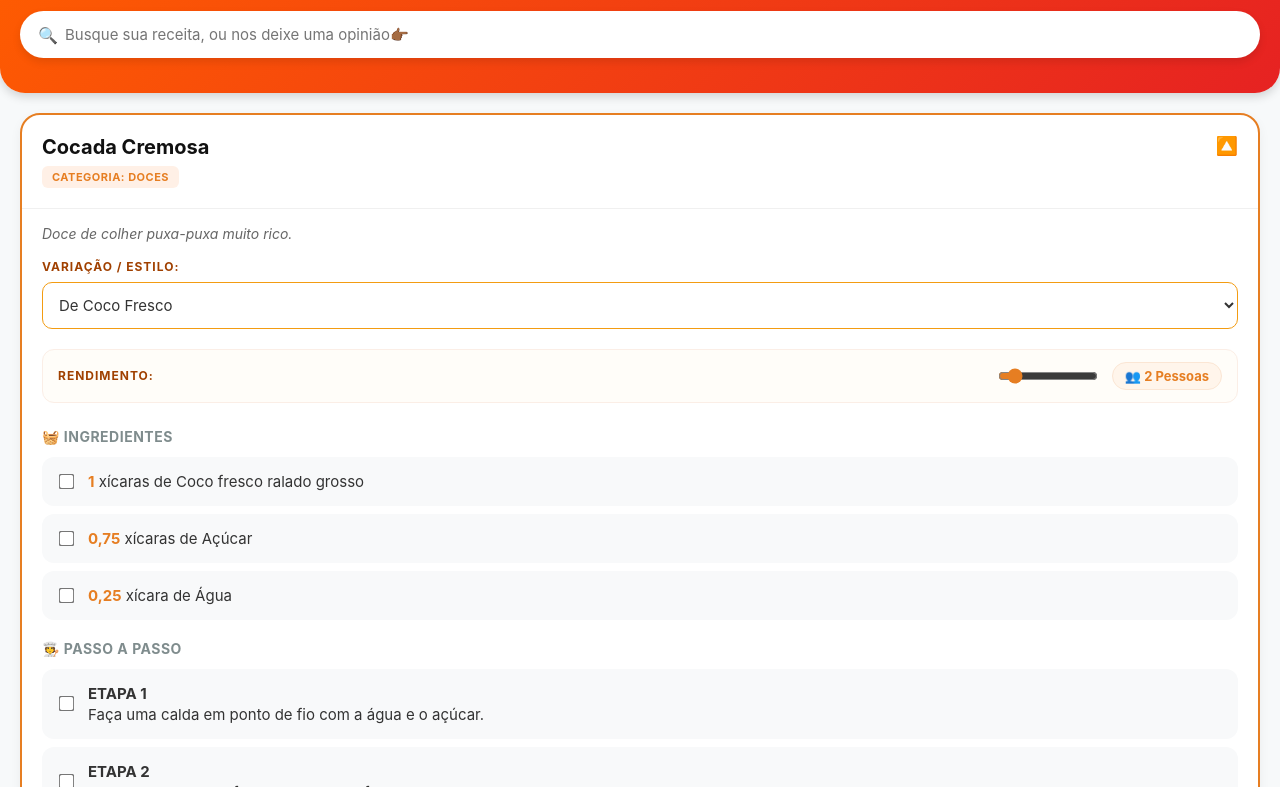
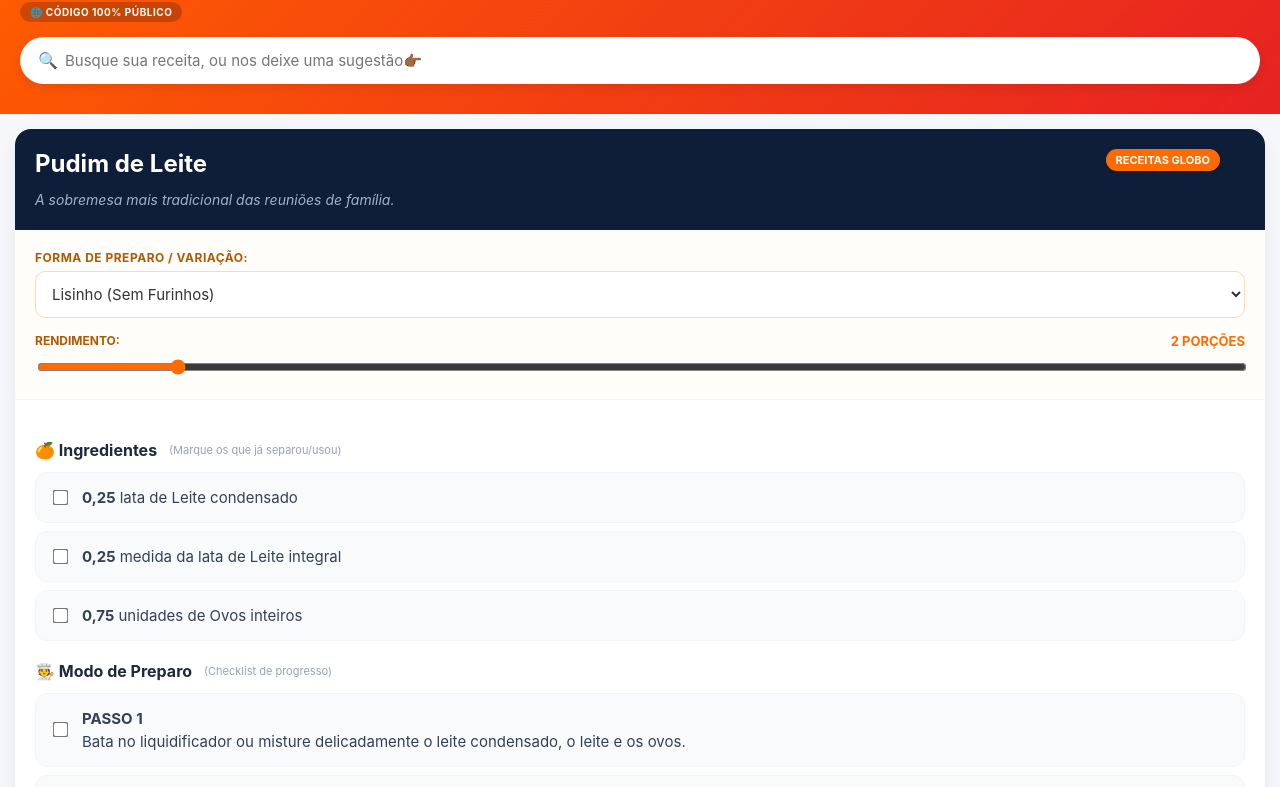
Before and after one commit to 0semn0me/Sem-Receita, a plain HTML site: page index.html in a window 1280 px wide. Shown: the part 79-866 px from the top of the page. Drawn offline with Linux system fonts and the light colour scheme.

Commit message:
Refactor styles and update recipe details in HTML

```diff
--- a/index.html
+++ b/index.html
@@ -6,138 +6,141 @@
     <title>Sem Receitas</title>
     <style>
         * { box-sizing: border-box; font-family: -apple-system, BlinkMacSystemFont, "Segoe UI", Roboto, Helvetica, Arial, sans-serif; }
-        body { background-color: #f7f9fa; margin: 0; padding: 0; color: #333; }
+        body { background-color: #f5f7fb; margin: 0; padding: 0; color: #333; }
 
-        /* HEADER IGUAL ÀS FOTOS */
+        /* CADEÇALHO PREMIUM ORIGINAL (FOTO 3) */
         .header {
             background: linear-gradient(135deg, #ff5e00, #e62222);
-            padding: 25px 20px 35px 20px;
-            border-bottom-left-radius: 25px;
-            border-bottom-right-radius: 25px;
+            padding: 25px 20px 30px 20px;
             position: relative;
-            box-shadow: 0 4px 10px rgba(0,0,0,0.15);
         }
-        .logo-container { display: flex; align-items: center; gap: 12px; margin-bottom: 20px; }
+        .logo-container { display: flex; align-items: center; gap: 12px; margin-bottom: 12px; }
         .logo-circle {
             background: white;
-            width: 45px;
-            height: 45px;
+            width: 42px;
+            height: 42px;
             border-radius: 50%;
             display: flex;
             align-items: center;
             justify-content: center;
-            font-size: 22px;
+            font-size: 20px;
         }
         .header h1 { color: white; margin: 0; font-size: 26px; font-weight: bold; }
 
-        /* ☰ BOTÃO DE MENU SUPERIOR DIREITO */
+        /* BADGE DO CÓDIGO PÚBLICO */
+        .public-badge {
+            background: rgba(0, 0, 0, 0.2);
+            color: white;
+            font-size: 10px;
+            font-weight: bold;
+            padding: 4px 10px;
+            border-radius: 20px;
+            display: inline-flex;
+            align-items: center;
+            gap: 5px;
+            text-transform: uppercase;
+            letter-spacing: 0.5px;
+            margin-bottom: 15px;
+        }
+
+        /* ☰ BOTÃO DO MENU DIRECIONADO PELO DEDINHO */
         .btn-menu {
             position: absolute;
-            top: 32px;
-            right: 25px;
+            top: 25px;
+            right: 20px;
             color: white;
             text-decoration: none;
             font-size: 32px;
             line-height: 1;
             z-index: 10;
-            transition: transform 0.2s;
         }
-        .btn-menu:active { transform: scale(0.9); }
 
-        /* BARRA DE BUSCA PEDIDA (FOTO 1 e 3) */
+        /* CAIXA DE BUSCA COM O SEU TEXTO E EMOTE (FOTO 1 e 3) */
         .search-container { position: relative; width: 100%; }
         .search-container input {
             width: 100%;
             padding: 14px 15px 14px 45px;
-            border-radius: 25px;
+            border-radius: 30px;
             border: none;
             font-size: 15px;
             outline: none;
-            box-shadow: 0 4px 8px rgba(0,0,0,0.1);
+            box-shadow: 0 4px 10px rgba(0,0,0,0.08);
         }
         .search-container::before {
             content: "🔍";
             position: absolute;
             left: 18px;
-            top: 14px;
+            top: 13px;
             font-size: 16px;
             color: #999;
         }
 
-        /* CARD DA RECEITA COM BORDA LARANJA (FOTO 1) */
-        .container { padding: 20px; }
+        /* CONTAINER DOS CARDS */
+        .container { padding: 15px; }
+
+        /* CARD DA RECEITA ESTILO APLICATIVO (FOTO 3) */
         .recipe-card {
             background: white;
-            border-radius: 20px;
-            border: 2px solid #e67e22;
-            margin-bottom: 20px;
+            border-radius: 16px;
             overflow: hidden;
-            box-shadow: 0 4px 12px rgba(0,0,0,0.05);
+            box-shadow: 0 8px 20px rgba(0,0,0,0.06);
+            margin-bottom: 25px;
         }
-        .recipe-header { padding: 20px; cursor: pointer; display: flex; justify-content: space-between; align-items: flex-start; }
-        .recipe-title { font-size: 20px; font-weight: bold; color: #111; margin-bottom: 6px; }
 
-        /* BADGE DE CATEGORIA */
-        .category-badge {
-            background: #fff0e6;
-            color: #e67e22;
+        /* TOPO DO CARD EM AZUL ESCURO ORIGINAL */
+        .recipe-top {
+            background: #0e1e38;
+            padding: 20px;
+            color: white;
+            position: relative;
+        }
+        .recipe-title-row { display: flex; justify-content: space-between; align-items: flex-start; padding-right: 25px; }
+        .recipe-title { font-size: 24px; font-weight: bold; margin: 0; color: white; }
+        .recipe-badge {
+            background: #ff6b00;
+            color: white;
             font-size: 11px;
             font-weight: bold;
             padding: 4px 10px;
-            border-radius: 6px;
-            display: inline-block;
+            border-radius: 20px;
             text-transform: uppercase;
-            letter-spacing: 0.5px;
         }
-        .arrow-icon { font-size: 18px; color: #e67e22; transition: transform 0.3s; }
-        .recipe-card.collapsed .recipe-content { display: none; }
-        .recipe-card.collapsed .arrow-icon { transform: rotate(180deg); }
+        .recipe-desc { color: #a1b0cb; font-size: 14px; margin: 12px 0 0 0; line-height: 1.4; font-style: italic; }
 
-        .recipe-content { padding: 0 20px 20px 20px; border-top: 1px solid #f0f0f0; }
-        .recipe-desc { font-style: italic; color: #666; margin: 15px 0; font-size: 14px; line-height: 1.4; }
+        /* SEÇÃO BEGE DE VARIAÇÃO E RENDIMENTO (FOTO 3) */
+        .recipe-controls {
+            background: #fffdf9;
+            padding: 20px;
+            border-bottom: 1px solid #f2f5fa;
+        }
+        .control-label { font-size: 12px; font-weight: bold; color: #b25900; letter-spacing: 0.5px; margin-bottom: 6px; display: block; }
 
-        /* SELEÇÃO DE VARIAÇÃO */
-        .section-label { font-size: 12px; font-weight: bold; color: #a04000; letter-spacing: 1px; margin-bottom: 8px; text-transform: uppercase; }
         .select-variation {
             width: 100%;
             padding: 12px;
             border-radius: 10px;
-            border: 1.5px solid #f39c12;
+            border: 1px solid #ffd8b3;
             font-size: 15px;
-            background: #fff;
+            background: white;
             color: #333;
-            margin-bottom: 20px;
+            margin-bottom: 15px;
             outline: none;
         }
 
-        /* RENDIMENTO COM SLIDER INICIANDO EM 2 (FOTO 1) */
-        .yield-box {
-            background: #fffdf9;
-            border: 1px solid #fbeee6;
-            padding: 12px 15px;
-            border-radius: 12px;
-            display: flex;
-            align-items: center;
-            justify-content: space-between;
-            margin-bottom: 25px;
-        }
-        .slider-wrapper { display: flex; align-items: center; gap: 12px; }
-        .yield-slider { accent-color: #e67e22; width: 100px; cursor: pointer; }
-        .yield-badge {
-            background: #fff5eb;
-            color: #e67e22;
-            padding: 5px 12px;
-            border-radius: 15px;
-            font-size: 13px;
-            font-weight: bold;
-            border: 1px solid #fbe6d4;
-        }
+        .yield-row { display: flex; justify-content: space-between; align-items: center; margin-bottom: 5px; }
+        .yield-title { font-size: 12px; font-weight: bold; color: #b25900; }
+        .yield-value { font-size: 13px; font-weight: bold; color: #ff6b00; text-transform: uppercase; }
+        .yield-slider { width: 100%; accent-color: #ff6b00; cursor: pointer; margin-top: 5px; }
 
-        /* SEÇÕES INTERNAS (INGREDIENTES / PASSOS) */
-        .section-title { display: flex; align-items: center; gap: 8px; font-size: 14px; font-weight: bold; color: #7f8c8d; margin: 20px 0 12px 0; letter-spacing: 0.5px; }
+        /* CORPO DA RECEITA (LISTAS) */
+        .recipe-body { padding: 20px; }
+        .section-header { display: flex; align-items: center; gap: 8px; font-size: 16px; font-weight: bold; color: #1e293b; margin: 20px 0 12px 0; }
+        .section-helper { font-size: 11px; color: #94a3b8; font-weight: normal; margin-left: 4px; }
 
+        /* ITENS DA LISTA EM ARQUITETURA DE CARDS (FOTO 3 e 4) */
         .list-item {
-            background: #f8f9fa;
+            background: #f8fafc;
+            border: 1px solid #f1f5f9;
             padding: 14px;
             border-radius: 12px;
             margin-bottom: 8px;
@@ -145,102 +148,114 @@
             align-items: center;
             gap: 12px;
             cursor: pointer;
+            transition: background 0.2s;
         }
-        .list-item input[type="checkbox"] {
-            transform: scale(1.2);
-            accent-color: #e67e22;
-        }
-        .list-item span { font-size: 15px; line-height: 1.4; }
-        .list-item.checked span { text-decoration: line-through; color: #bbb; }
+        .list-item input[type="checkbox"] { transform: scale(1.2); accent-color: #ff6b00; }
+        .list-item span { font-size: 15px; line-height: 1.4; color: #334155; }
+        .list-item.checked { background: #f1f5f9; }
+        .list-item.checked span { text-decoration: line-through; color: #94a3b8; }
+        .num-destaque { color: #ff6b00; font-weight: bold; }
 
-        /* FINALIZAÇÃO SEM CHECKS E COM ESCOLA MÚLTIPLA (FOTO 2) */
+        /* ETAPAS COM IDENTIFICADOR CINZA (FOTO 4) */
+        .step-tag { font-size: 11px; font-weight: bold; color: #94a3b8; display: block; margin-bottom: 2px; text-transform: uppercase; }
+
+        /* FINALIZAÇÃO LIMPA E SEM CHECKS (FOTO 2) */
         .fin-item {
-            background: #fdfefe;
-            padding: 15px;
-            border-radius: 12px;
+            background: #f8fafc;
+            border-left: 4px solid #ff6b00;
+            padding: 14px;
+            border-radius: 8px;
             margin-bottom: 8px;
             display: flex;
             align-items: flex-start;
             gap: 12px;
-            border-left: 4px solid #e67e22;
-            box-shadow: 0 2px 5px rgba(0,0,0,0.02);
         }
-        .fin-item input[type="radio"] { transform: scale(1.3); margin-top: 3px; accent-color: #e67e22; }
-        .fin-text { font-size: 15px; color: #333; line-height: 1.4; }
-        .fin-opt-title { font-weight: bold; color: #e67e22; display: block; margin-bottom: 2px; font-size: 12px; }
+        .fin-item input[type="radio"] { transform: scale(1.3); margin-top: 3px; accent-color: #ff6b00; }
+        .fin-text { font-size: 15px; color: #334155; line-height: 1.4; width: 100%; cursor: pointer; }
+        .fin-opt-title { font-weight: bold; color: #ff6b00; display: block; margin-bottom: 2px; font-size: 11px; text-transform: uppercase; }
+
+        /* RODAPÉ ESCURO ORIGINAL */
+        .footer {
+            background: #0e1e38;
+            color: #a1b0cb;
+            padding: 25px 20px;
+            text-align: center;
+            font-size: 12px;
+            line-height: 1.5;
+        }
     </style>
 </head>
 <body>
 
-    <!-- TOPO COMPLETO -->
     <div class="header">
         <div class="logo-container">
             <div class="logo-circle">🍴</div>
             <h1>Sem Receitas</h1>
         </div>
 
-        <!-- Botão Hambúrguer apontado pelo emoji -->
+        <div class="public-badge">🌐 CÓDIGO 100% PÚBLICO</div>
+
         <a href="sugestoes.html" class="btn-menu">☰</a>
 
-        <!-- Caixa de Busca Atualizada -->
         <div class="search-container">
-            <input type="text" id="inputBusca" placeholder="Busque sua receita, ou nos deixe uma opinião👉🏾" oninput="filtrarReceitas()">
+            <input type="text" id="inputBusca" placeholder="Busque sua receita, ou nos deixe uma sugestão👉🏾" oninput="filtrarReceitas()">
         </div>
     </div>
 
-    <!-- ÁREA DAS RECEITAS -->
-    <div class="container" id="listaReceitas">
-        <!-- Inserido dinamicamente via JS -->
+    <div class="container" id="listaReceitas"></div>
+
+    <div class="footer">
+        <strong>Sem Receitas</strong> é um indexador livre. Código-fonte hospedado de forma transparente e pública.
     </div>
 
 <script>
-    // Seus dados base das receitas (adicione mais aqui dentro do padrão se quiser)
+    // Seus dados estruturados perfeitamente
     const dadosReceitas = [
         {
             id: 1,
-            titulo: "Cocada Cremosa",
-            categoria: "Doces",
-            descricao: "Doce de colher puxa-puxa muito rico.",
+            titulo: "Pudim de Leite",
+            categoria: "RECEITAS GLOBO",
+            descricao: "A sobremesa mais tradicional das reuniões de família.",
             variacoes: [
                 {
-                    nome: "De Coco Fresco",
+                    nome: "Lisinho (Sem Furinhos)",
                     porcoesBase: 2,
                     ingredientes: [
-                        { qtd: 1, unidade: "xícaras", nome: "de Coco fresco ralado grosso" },
-                        { qtd: 0.75, unidade: "xícaras", nome: "de Açúcar" },
-                        { qtd: 0.25, unidade: "xícara", nome: "de Água" }
+                        { qtd: 0.25, unidade: "lata", nome: "de Leite condensado" },
+                        { qtd: 0.25, unidade: "medida da lata", nome: "de Leite integral" },
+                        { qtd: 0.75, unidade: "unidades", nome: "de Ovos inteiros" }
                     ],
                     passos: [
-                        "Faça uma calda em ponto de fio com a água e o açúcar.",
-                        "Junte o coco ralado fresco e mexa em fogo brando.",
-                        "Cozinhe até soltar do fundo, mas sem secar completamente."
+                        "Bata no liquidificador ou misture delicadamente o leite condensado, o leite e os ovos.",
+                        "Passe a mistura por uma peneira fina para tirar as bolhas de ar.",
+                        "Asse em banho-maria no forno médio (180°C) cobrindo com papel alumínio."
                     ],
                     finalizacoes: [
-                        "Sirva morna em potinhos ou faça montinhos para secar."
+                        "Desenforme apenas depois de completamente gelado para não quebrar."
                     ]
                 },
                 {
-                    nome: "Com Leite Condensado",
+                    nome: "Tradicional (Com Furinhos)",
                     porcoesBase: 2,
                     ingredientes: [
-                        { qtd: 1, unidade: "lata", nome: "de Leite Condensado" },
-                        { qtd: 100, unidade: "g", nome: "de Coco ralado seco" },
-                        { qtd: 1, unidade: "colher", nome: "de Manteiga" }
+                        { qtd: 0.25, unidade: "lata", nome: "de Leite condensado" },
+                        { qtd: 0.25, unidade: "medida da lata", nome: "de Leite" },
+                        { qtd: 1, unidade: "unidade", nome: "de Ovo inteiro" }
                     ],
                     passos: [
-                        "Misture tudo em uma panela antes de ligar o fogo.",
-                        "Mexa sem parar em fogo médio até desgrudar do fundo."
+                        "Bata todos os ingredientes no liquidificador na velocidade máxima por 3 minutos.",
+                        "Despeje direto na forma caramelizada sem peneirar.",
+                        "Asse em banho-maria sem cobrir para criar o topo firme."
                     ],
                     finalizacoes: [
-                        "Opção Tradicional: Deixe esfriar e coma de colher.",
-                        "Opção Festiva: Enrole e passe no coco ralado fino."
+                        "Opção Calda Extra: Jogue um pouco de calda morna por cima logo antes de servir.",
+                        "Opção Textura: Sirva em temperatura ambiente se gostar dele mais cremoso."
                     ]
                 }
             ]
         }
     ];
 
-    // Guarda o estado de porções de cada receita na tela (Padrão: 2 porções)
     let porcoesSelecionadas = {};
 
     function inicializar() {
@@ -253,63 +268,65 @@
         container.innerHTML = '';
 
         if(lista.length === 0) {
-            container.innerHTML = '<p style="text-align:center; color:#999; margin-top:40px;">Nenhuma receita encontrada...</p>';
+            container.innerHTML = '<p style="text-align:center; color:#94a3b8; margin-top:40px;">Nenhuma receita encontrada...</p>';
             return;
         }
 
         lista.forEach(receita => {
             const card = document.createElement('div');
             card.className = "recipe-card";
-            card.id = `card_${receita.id}`;
 
-            // Seleciona a primeira variação por padrão se não houver escolha ainda
             const varIndex = 0;
             const variacaoAtiva = receita.variacoes[varIndex];
             const pAtuais = porcoesSelecionadas[receita.id];
 
             card.innerHTML = `
-                <div class="recipe-header" onclick="toggleCard(${receita.id})">
-                    <div>
-                        <div class="recipe-title">${receita.titulo}</div>
-                        <span class="category-badge">CATEGORIA: ${receita.categoria}</span>
+                <div class="recipe-top">
+                    <div class="recipe-title-row">
+                        <h2 class="recipe-title">${receita.titulo}</h2>
+                        <span class="recipe-badge">${receita.categoria}</span>
                     </div>
-                    <div class="arrow-icon">🔼</div>
+                    <p class="recipe-desc">${receita.descricao}</p>
                 </div>
 
-                <div class="recipe-content">
-                    <div class="recipe-desc">${receita.descricao}</div>
-
-                    <div class="section-label">VARIAÇÃO / ESTILO:</div>
+                <div class="recipe-controls">
+                    <span class="control-label">FORMA DE PREPARO / VARIAÇÃO:</span>
                     <select class="select-variation" onchange="mudarVariacao(${receita.id}, this.value)">
                         ${receita.variacoes.map((v, idx) => `<option value="${idx}">${v.nome}</option>`).join('')}
                     </select>
 
-                    <div class="yield-box">
-                        <span class="section-label" style="margin:0;">RENDIMENTO:</span>
-                        <div class="slider-wrapper">
-                            <input type="range" class="yield-slider" min="1" max="10" value="${pAtuais}" oninput="atualizarPorcoes(${receita.id}, this.value, ${varIndex})">
-                            <span class="yield-badge">👥 <span>${pAtuais}</span> Pessoas</span>
-                        </div>
+                    <div class="yield-row">
+                        <span class="yield-title">RENDIMENTO:</span>
+                        <span class="yield-value"><span>${pAtuais}</span> Porções</span>
                     </div>
+                    <input type="range" class="yield-slider" min="1" max="10" value="${pAtuais}" oninput="atualizarPorcoes(${receita.id}, this.value, ${varIndex})">
+                </div>
 
-                    <div class="section-title">🧺 INGREDIENTES</div>
+                <div class="recipe-body">
+                    <div class="section-header">
+                        🍊 Ingredientes <span class="section-helper">(Marque os que já separou/usou)</span>
+                    </div>
                     <div id="ingredientes_${receita.id}">
                         ${renderIngredientes(variacaoAtiva, pAtuais)}
                     </div>
 
-                    <div class="section-title">🧑‍🍳 PASSO A PASSO</div>
-                    <div>
+                    <div class="section-header">
+                        🧑‍🍳 Modo de Preparo <span class="section-helper">(Checklist de progresso)</span>
+                    </div>
+                    <div id="passos_${receita.id}">
                         ${variacaoAtiva.passos.map((passo, idx) => `
                             <div class="list-item" onclick="toggleCheck(this)">
                                 <input type="checkbox">
-                                <span><strong>ETAPA ${idx+1}</strong><br>${passo}</span>
+                                <span><span class="step-tag">PASSO ${idx+1}</span>${passo}</span>
                             </div>
                         `).join('')}
                     </div>
 
-                    <div class="section-title">🎂 FINALIZAÇÃO E TOQUE DO CHEF</div>
-                    <div>
-                        ${renderFinalizacao(variacaoAtiva.finalizacoes)}
+                    <div class="section-header">
+                        🎂 Finalização e Toque do Chef
+                    </div>
+                    <div id="finalizacoes_${receita.id}">
+                        ${renderFinalizacao(variacaoAtiva.finalizacoes, receita.id)}
                     </div>
                 </div>
             `;
@@ -317,41 +334,32 @@
         });
     }
 
-    // Calcula quantidades dinamicamente baseado nas porções
     function renderIngredientes(variacao, porcoesDesejadas) {
         return variacao.ingredientes.map(ing => {
             const qtdCalculada = ((ing.qtd / variacao.porcoesBase) * porcoesDesejadas).toFixed(2).replace('.00', '').replace('.', ',');
             return `
                 <div class="list-item" onclick="toggleCheck(this)">
                     <input type="checkbox">
-                    <span><strong style="color:#e67e22;">${qtdCalculada}</strong> ${ing.unidade} ${ing.nome}</span>
+                    <span><span class="num-destaque">${qtdCalculada}</span> ${ing.unidade} ${ing.nome}</span>
                 </div>
             `;
         }).join('');
     }
 
-    // Renderiza finalizações sem caixa de seleção e com Radio se for múltipla escolha
-    function renderFinalizacao(finalizacoes) {
+    function renderFinalizacao(finalizacoes, receitaId) {
         const eMultipla = finalizacoes.length > 1;
         return finalizacoes.map((item, idx) => {
-            // Se começar com "Opção X:", removemos para tratar no visual
             const textoLimpo = item.replace(/^Opção\s+[a-zA-Zà-úÀ-Ú]+\s*:\s*/i, '');
-
             return `
                 <div class="fin-item">
-                    ${eMultipla ? `<input type="radio" name="finaliza_grupo" id="fin_${idx}">` : ''}
-                    <label class="fin-text" for="fin_${idx}">
+                    ${eMultipla ? `<input type="radio" name="fin_grupo_${receitaId}" id="fin_${receitaId}_${idx}">` : ''}
+                    <label class="fin-text" for="fin_${receitaId}_${idx}">
                         ${eMultipla ? `<span class="fin-opt-title">OPÇÃO ${idx+1}</span>` : ''}
                         ${textoLimpo}
                     </label>
                 </div>
             `;
         }).join('');
-    }
-
-    // Controladores de Interface
-    function toggleCard(id) {
-        document.getElementById(`card_${id}`).classList.toggle('collapsed');
     }
 
     function toggleCheck(elemento) {
@@ -362,49 +370,39 @@
 
     function atualizarPorcoes(id, valor, varIdx) {
         porcoesSelecionadas[id] = parseInt(valor);
-        const card = document.getElementById(`card_${id}`);
-        card.querySelector('.yield-badge span').innerText = valor;
+        const card = document.getElementById(`ingredientes_${id}`).closest('.recipe-card');
+        card.querySelector('.yield-row span span').innerText = valor;
 
         const variacao = dadosReceitas.find(r => r.id === id).variacoes[varIdx];
         document.getElementById(`ingredientes_${id}`).innerHTML = renderIngredientes(variacao, valor);
     }
 
     function mudarVariacao(id, varIdx) {
-        // Redesenha o card mantendo a porção selecionada
         const receita = dadosReceitas.find(r => r.id === id);
         const variacaoAtiva = receita.variacoes[varIdx];
         const pAtuais = porcoesSelecionadas[id];
 
-        const card = document.getElementById(`card_${id}`);
         document.getElementById(`ingredientes_${id}`).innerHTML = renderIngredientes(variacaoAtiva, pAtuais);
 
-        // Atualiza a área de passos e finalização da variação nova
-        const passosContainer = card.querySelectorAll('.section-title')[1].nextElementSibling;
-        passosContainer.innerHTML = variacaoAtiva.passos.map((passo, idx) => `
+        document.getElementById(`passos_${id}`).innerHTML = variacaoAtiva.passos.map((passo, idx) => `
             <div class="list-item" onclick="toggleCheck(this)">
                 <input type="checkbox">
-                <span><strong>ETAPA ${idx+1}</strong><br>${passo}</span>
+                <span><span class="step-tag">PASSO ${idx+1}</span>${passo}</span>
             </div>
         `).join('');
 
-        const finContainer = card.querySelectorAll('.section-title')[2].nextElementSibling;
-        finContainer.innerHTML = renderFinalizacao(variacaoAtiva.finalizacoes);
+        document.getElementById(`finalizacoes_${id}`).innerHTML = renderFinalizacao(variacaoAtiva.finalizacoes, id);
 
-        // Corrige a ação do slider para referenciar a variação correta
+        const card = document.getElementById(`ingredientes_${id}`).closest('.recipe-card');
         card.querySelector('.yield-slider').setAttribute('oninput', `atualizarPorcoes(${id}, this.value, ${varIdx})`);
     }
 
     function filtrarReceitas() {
         const termo = document.getElementById('inputBusca').value.toLowerCase();
-        const filtradas = dadosReceitas.filter(r =>
-            r.titulo.toLowerCase().includes(termo) ||
-            r.categoria.toLowerCase().includes(termo) ||
-            r.descricao.toLowerCase().includes(termo)
-        );
+        const filtradas = dadosReceitas.filter(r => r.titulo.toLowerCase().includes(termo));
         renderizarReceitas(filtradas);
     }
 
-    // Inicializa ao carregar a página
     document.addEventListener('DOMContentLoaded', inicializar);
 </script>
 </body>
```
